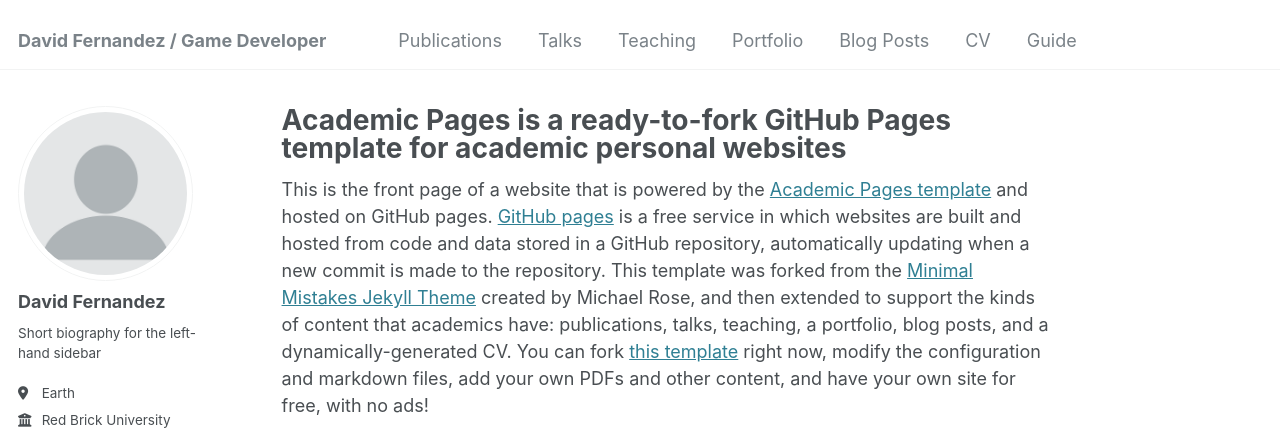
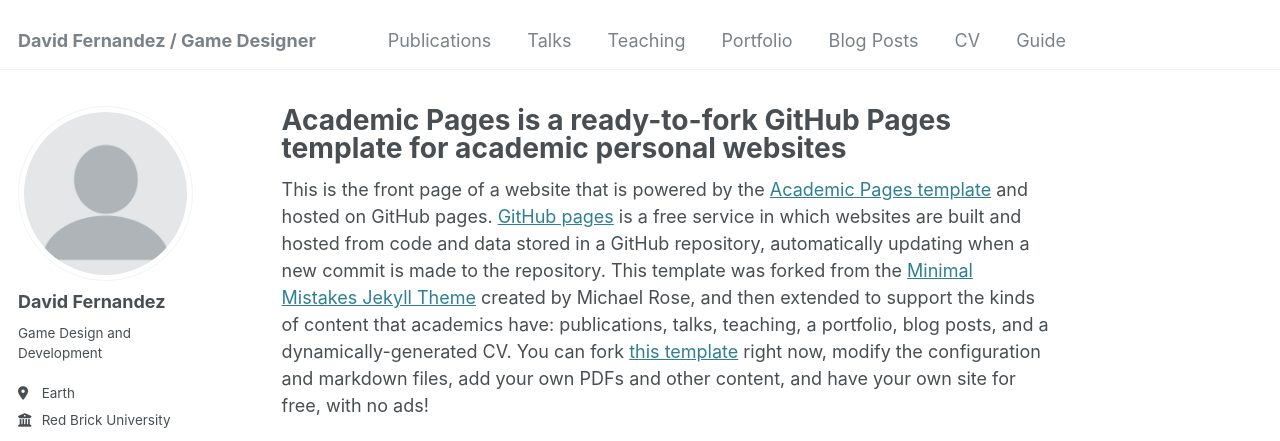
Before and after one commit to demonsheadgames/demonsheadgames.github.io, a Jekyll site: the page built from _pages/about.md, in a window 1280 px wide. Shown: the top 441 px of the page. Built offline with Jekyll 4.4.1, drawn with Linux system fonts in a browser that asks for light colours; some web fonts are replaced.

Commit message:
Update _config.yml

```diff
--- a/_config.yml
+++ b/_config.yml
@@ -8,7 +8,7 @@
 
 # Basic Site Settings
 locale                   : "en-US"
-title                    : "David Fernandez / Game Developer"
+title                    : "David Fernandez / Game Designer"
 title_separator          : "-"
 name                     : &name "David Fernandez"
 description              : &description "personal description"
@@ -24,7 +24,7 @@ author:
   avatar           : "profile.png"
   name             : "David Fernandez"
   pronouns         : # example: "she/her"
-  bio              : "Short biography for the left-hand sidebar"
+  bio              : "Game Design and Development"
   location         : "Earth"
   employer         : "Red Brick University"
   uri              : # URL
```
